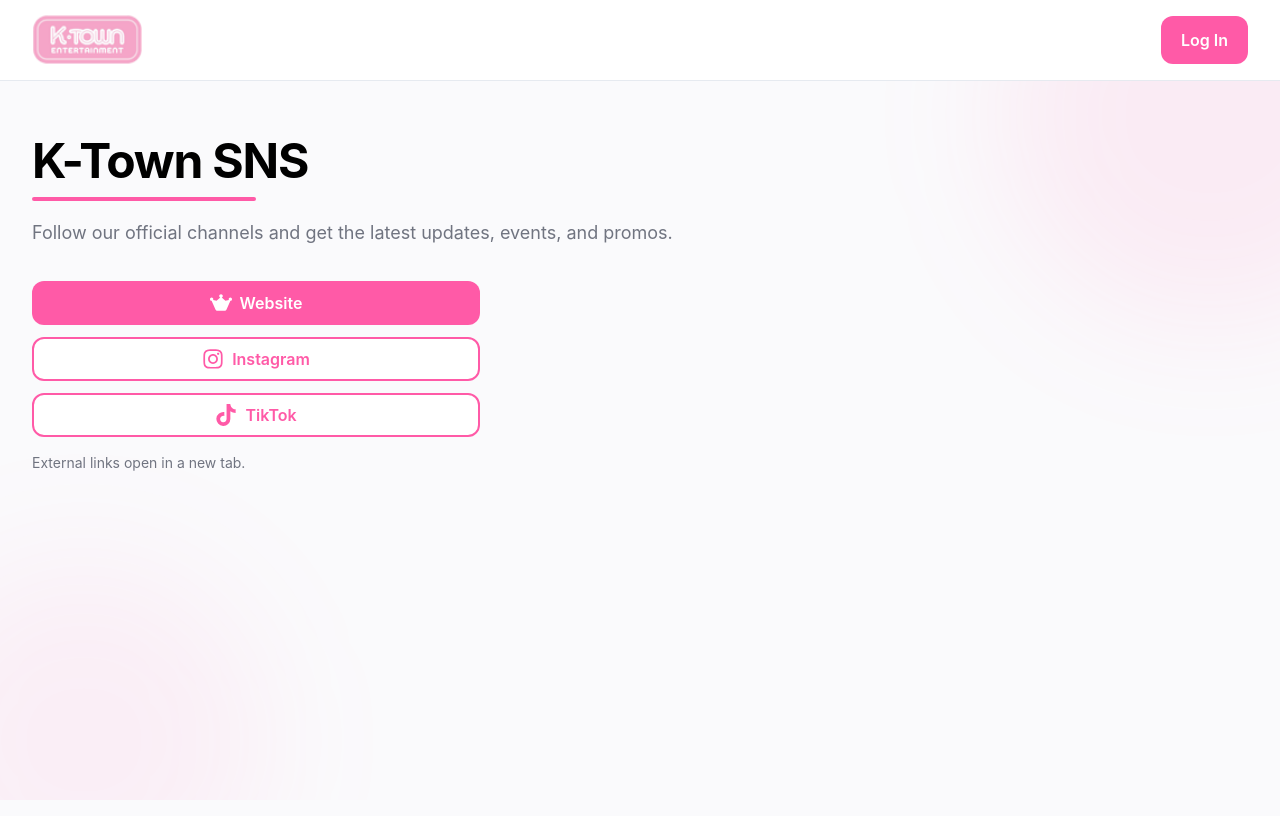
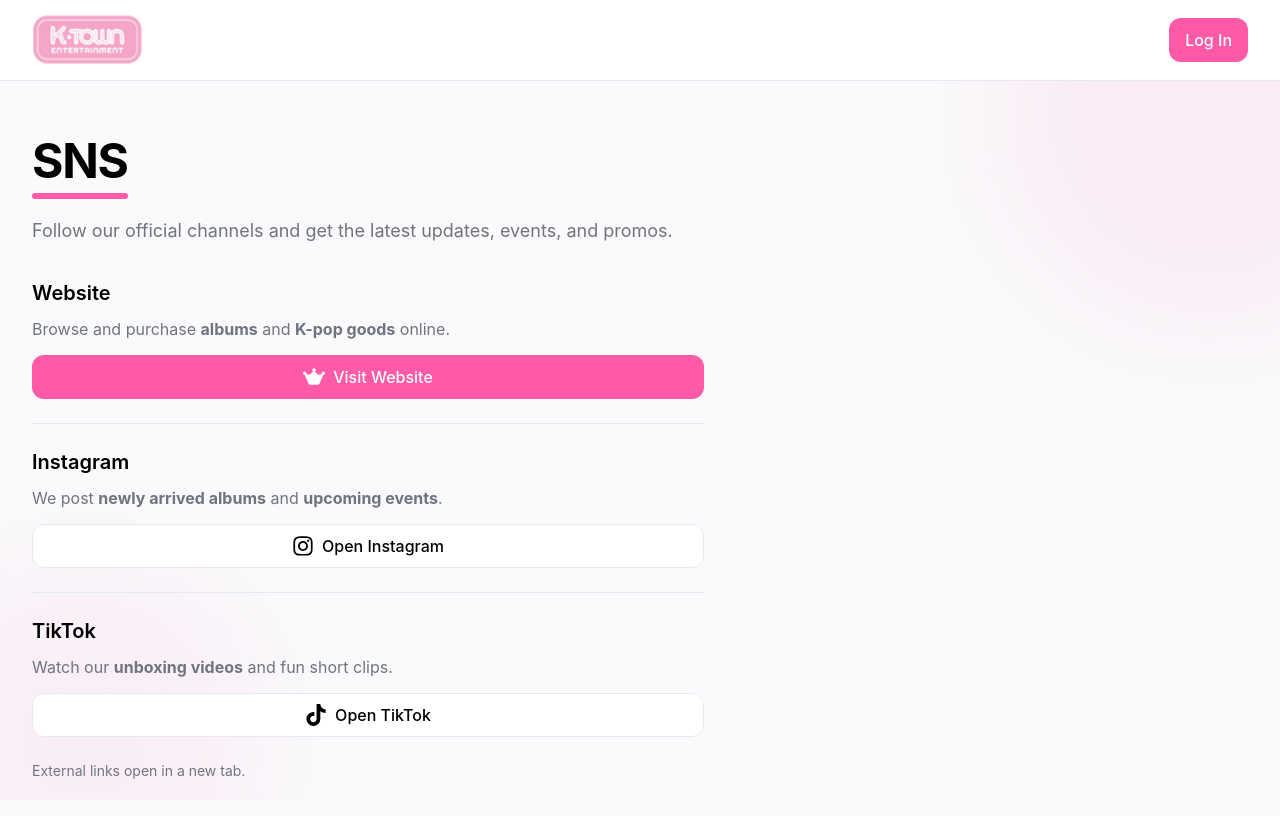
Before and after one commit to yoonsh-ca/Loyalty, a React (Create React App) app in the folder frontend/: page /sns in a window 1280 px wide. Shown: the top 816 px of the page. Built offline with nearby package versions, Linux system fonts and the light colour scheme.

Commit message:
refactor(ui): unify buttons and polish layout

```diff
--- a/frontend/src/components/Navbar.jsx
+++ b/frontend/src/components/Navbar.jsx
@@ -1,6 +1,7 @@
 import React, { useContext, useState } from 'react';
-import { Link, NavLink } from 'react-router-dom';
+import { Link, useLocation } from 'react-router-dom';
 import { AuthContext } from '../context/AuthContext';
+import Button from './ui/Button';
 import logo from '../assets/logo.png';
 
 const navItems = [
@@ -14,11 +15,16 @@
 export default function Navbar() {
   const { customer, logout } = useContext(AuthContext);
   const [open, setOpen] = useState(false);
+  const location = useLocation();
 
+  const isActive = (path) =>
+    location.pathname === path || location.pathname.startsWith(path + '/');
+
+  // 모바일용 기존 클래스 유지 (언더라인 효과)
   const linkBase =
-    'group relative px-4 py-2 rounded-lg transition-colors duration-200';
-  const linkIdle = 'text-black hover:text-brand hover:bg-gray-100';
-  const linkActive = 'text-brand after:opacity-100 after:scale-x-100';
+    'group relative px-4 py-2 rounded-lg transition-colors duration-200 focus-thin';
+  const linkIdle = 'text-black hover:text-brand hover:bg-gray-200';
+  const linkActiveMobile = 'text-brand after:opacity-100 after:scale-x-100';
   const linkUnderline =
     "after:content-[''] after:absolute after:left-2 after:right-2 after:-bottom-1 " +
     'after:h-0.5 after:bg-brand after:rounded-full after:transition-transform after:duration-200 ' +
@@ -29,12 +35,12 @@
       <nav
         className='
           container h-16 md:h-20 grid items-center
-          grid-cols-[auto_1fr_auto]          /* 모바일: 로고 | 빈공간 | 햄버거 */
-          md:grid-cols-[auto_max-content_1fr] /* 데스크탑: 로고 | 메뉴(폭만큼) | 남는폭 */
+          grid-cols-[auto_1fr_auto]
+          md:grid-cols-[auto_max-content_1fr]
           md:gap-x-4
         '
       >
-        {/* 로고: 항상 왼쪽 */}
+        {/* 로고 */}
         <div className='justify-self-start'>
           <Link to={customer ? '/home' : '/'}>
             <img
@@ -45,48 +51,42 @@
           </Link>
         </div>
 
-        {/* 메뉴: 데스크탑에서 로고 옆에 살짝 붙여 배치 */}
-        <div className='hidden md:flex items-center justify-start md:pl-6 divide-x divide-border rounded-xl'>
+        {/* 데스크탑 메뉴: Button 컴포넌트 사용 */}
+        <div className='hidden md:flex items-center justify-start md:pl-6 gap-1'>
           {customer &&
-            navItems.map((i) => (
-              <NavLink
+            navItems.map((i) => {
+              const active = isActive(i.to);
+              return (
+                <Button
                   key={i.to}
+                  as='link'
                   to={i.to}
-                className={({ isActive }) =>
-                  [
-                    linkBase,
-                    linkUnderline,
-                    isActive ? linkActive : linkIdle,
-                  ].join(' ')
-                }
+                  size='md'
+                  variant={active ? 'primary' : 'ghost'}
+                  className={active ? 'shadow-sm' : 'hover:text-brand'}
                 >
                   {i.label}
-              </NavLink>
-            ))}
+                </Button>
+              );
+            })}
         </div>
 
-        {/* 오른쪽: 모바일=햄버거 / 데스크탑=로그아웃 */}
+        {/* 우측 영역: 모바일 햄버거 / 데스크탑 로그아웃 */}
         <div className='justify-self-end flex items-center gap-3 md:gap-4'>
           {customer ? (
             <>
-              {/* 모바일 햄버거: 테두리 제거, 호버만 회색 */}
+              {/* 모바일 햄버거 (유지) */}
               <button
                 className='
-                  md:hidden inline-grid place-items-center h-10 w-10 rounded-xl
-                  transition-colors duration-200 hover:bg-gray-100
+                  md:hidden inline-grid place-items-center h-12 w-12 rounded-xl
+                  transition-colors duration-200 hover:bg-gray-200
                   focus-thin
                 '
                 aria-label='Toggle menu'
                 aria-expanded={open}
                 onClick={() => setOpen((v) => !v)}
               >
-                <svg
-                  width='22'
-                  height='22'
-                  viewBox='0 0 24 24'
-                  fill='none'
-                  aria-hidden='true'
-                >
+                <svg width='22' height='22' viewBox='0 0 24 24' fill='none'>
                   <path
                     d='M4 7h16M4 12h16M4 17h16'
                     stroke='currentColor'
@@ -96,39 +96,25 @@
                 </svg>
               </button>
 
-              {/* 데스크탑 로그아웃 */}
-              <button
+              {/* 데스크탑 로그아웃도 Button으로 통일 */}
+              <Button
                 onClick={logout}
-                className='
-                  hidden md:inline-grid place-items-center
-                  h-10 md:h-11 lg:h-12 px-4 md:px-5 rounded-xl
-                  border-2 border-brand text-brand font-semibold
-                  transition-colors duration-200
-                  hover:bg-brand hover:text-white
-                  focus:outline-none focus:ring-4 focus:ring-brand/20
-                '
+                variant='outline'
+                size='md'
+                className='hidden md:inline-flex'
               >
                 Log Out
-              </button>
+              </Button>
             </>
           ) : (
-            <Link
-              to='/'
-              className='
-                inline-grid place-items-center
-                h-10 md:h-11 lg:h-12 px-4 md:px-5 rounded-xl
-                bg-brand text-white font-semibold
-                transition-colors duration-200 hover:opacity-90
-                focus:outline-none focus:ring-4 focus:ring-brand/20
-              '
-            >
+            <Button as='link' to='/' variant='primary' size='md'>
               Log In
-            </Link>
+            </Button>
           )}
         </div>
       </nav>
 
-      {/* 모바일 드롭다운: 로그아웃 최상단 + 부드러운 전환 */}
+      {/* 모바일 드롭다운: 기존 스타일 유지(언더라인 효과) */}
       <div
         className={[
           'md:hidden overflow-hidden border-t border-border',
@@ -146,39 +132,37 @@
             ].join(' ')}
             style={{ willChange: 'transform' }}
           >
-            <button
+            <Button
               onClick={() => {
                 setOpen(false);
                 logout();
               }}
-              className='
-                inline-grid place-items-center h-10 px-4 rounded-xl
-                border-2 border-brand text-brand font-semibold
-                transition-colors duration-200
-                hover:bg-brand hover:text-white
-                focus:outline-none focus:ring-4 focus:ring-brand/20
-              '
+              variant='outline'
+              size='md'
+              fullWidth
             >
               Log Out
-            </button>
+            </Button>
 
-            {navItems.map((i) => (
-              <NavLink
+            {/* 모바일 메뉴는 기존 언더라인 유지 */}
+            {navItems.map((i) => {
+              const active = isActive(i.to);
+              return (
+                <Link
                   key={i.to}
                   to={i.to}
                   onClick={() => setOpen(false)}
-                className={({ isActive }) =>
-                  [
+                  className={[
                     'block',
                     linkBase,
                     linkUnderline,
-                    isActive ? linkActive : linkIdle,
-                  ].join(' ')
-                }
+                    active ? linkActiveMobile : linkIdle,
+                  ].join(' ')}
                 >
                   {i.label}
-              </NavLink>
-            ))}
+                </Link>
+              );
+            })}
           </div>
         )}
       </div>
--- /dev/null
+++ b/frontend/src/components/ui/Button.jsx
@@ -0,0 +1,89 @@
+import React from 'react';
+import { Link } from 'react-router-dom';
+
+// 간단한 class 병합
+const cn = (...xs) => xs.filter(Boolean).join(' ');
+
+const base =
+  'inline-flex items-center justify-center select-none rounded-xl font-medium transition-colors focus-thin disabled:opacity-60 disabled:cursor-not-allowed';
+const sizes = {
+  sm: 'h-9 px-3 text-sm',
+  md: 'h-11 px-4',
+  lg: 'h-12 px-5 text-base',
+};
+const variants = {
+  primary: 'bg-brand text-white hover:opacity-90',
+  outline: 'border border-border bg-white text-black hover:bg-gray-100',
+  ghost: 'bg-transparent text-black hover:bg-gray-200',
+  danger: 'bg-danger text-white hover:opacity-90',
+};
+
+export default function Button({
+  as = 'button', // 'button' | 'a' | 'link'
+  to,
+  href,
+  target,
+  rel,
+  type = 'button',
+  variant = 'outline',
+  size = 'md',
+  fullWidth = false,
+  startIcon,
+  endIcon,
+  loading = false,
+  loadingText, // ex) "Refreshing..."
+  spinOnLoading = true, // startIcon을 로딩 중 회전시킬지
+  className,
+  children,
+  ...rest
+}) {
+  const cls = cn(
+    base,
+    sizes[size],
+    variants[variant],
+    fullWidth && 'w-full',
+    className
+  );
+  const label = loading && loadingText ? loadingText : children;
+
+  const iconStart = startIcon ? (
+    <span className={cn('mr-2', loading && spinOnLoading && 'animate-spin')}>
+      {startIcon}
+    </span>
+  ) : null;
+
+  const iconEnd = endIcon ? <span className='ml-2'>{endIcon}</span> : null;
+
+  const content = (
+    <>
+      {iconStart}
+      <span className='whitespace-nowrap'>{label}</span>
+      {iconEnd}
+    </>
+  );
+
+  if (as === 'a' || href) {
+    return (
+      <a href={href} target={target} rel={rel} className={cls} {...rest}>
+        {content}
+      </a>
+    );
+  }
+  if (as === 'link' || to) {
+    return (
+      <Link to={to} className={cls} {...rest}>
+        {content}
+      </Link>
+    );
+  }
+  return (
+    <button
+      type={type}
+      className={cls}
+      disabled={loading || rest.disabled}
+      {...rest}
+    >
+      {content}
+    </button>
+  );
+}
--- a/frontend/src/pages/Sns.jsx
+++ b/frontend/src/pages/Sns.jsx
@@ -1,4 +1,5 @@
 import Navbar from '../components/Navbar';
+import Button from '../components/ui/Button';
 import { FaInstagram, FaTiktok, FaWebAwesome } from 'react-icons/fa6';
 
 export default function Sns() {
@@ -6,17 +7,15 @@
     <div>
       <Navbar />
 
-      {/* 배경 워시 레이어 (본문 뒤, 헤더 아래) */}
+      {/* 배경 워시 */}
       <div
         className='pointer-events-none fixed inset-0 z-0 overflow-hidden'
         aria-hidden
       >
-        {/* 우상단 워시 */}
         <div
           className='absolute -top-24 right-[-140px] h-[420px] w-[420px] rounded-full blur-3xl'
           style={{ backgroundColor: 'rgba(var(--brand-pink-rgb), 0.09)' }}
         />
-        {/* 좌하단 워시 */}
         <div
           className='absolute bottom-[-120px] -left-24 h-[360px] w-[360px] rounded-full blur-3xl'
           style={{ backgroundColor: 'rgba(var(--brand-pink-rgb), 0.07)' }}
@@ -26,87 +25,91 @@
       <main className='relative z-10 container py-10 md:py-14'>
         {/* 헤더 */}
         <header>
+          <div className='inline-block max-w-[40ch]'>
             <h1 className='text-3xl md:text-5xl font-bold tracking-tight'>
-            K-Town SNS
+              SNS
             </h1>
-          <div className='mt-3 h-1 w-40 md:w-56 bg-brand rounded-full' />
+            <div className='mt-2 h-1 md:h-[6px] bg-brand rounded-full' />
+          </div>
           <p className='muted mt-4 max-w-2xl text-base md:text-lg leading-7 md:leading-8'>
             Follow our official channels and get the latest updates, events, and
             promos.
           </p>
         </header>
 
-        {/* 링크 리스트 (세로 스택, 버튼 내부는 text-align 으로 중앙 정렬) */}
-        <section className='mt-8'>
-          <div className='grid gap-3 max-w-md'>
+        {/* 채널별 설명 → 버튼 */}
+        <section className='mt-8 max-w-2xl grid gap-6'>
           {/* Website */}
-            <a
+          <article>
+            <h2 className='text-xl font-semibold'>Website</h2>
+            <p className='muted mt-2 leading-7'>
+              Browse and purchase <strong>albums</strong> and{' '}
+              <strong>K-pop goods</strong> online.
+            </p>
+            <div className='mt-3'>
+              <Button
+                as='a'
                 href='https://www.kplaytown.ca'
                 target='_blank'
-              rel='noreferrer'
-              aria-label='Open K-Town website'
-              className='
-                btn-primary w-full rounded-xl
-                flex h-11 text-center justify-center  /* 고정 높이 + 라인하이트로 수직/가로 중앙 */
-                hover:opacity-90 transition-opacity select-none
-                whitespace-nowrap
-              '
+                rel='noreferrer noopener'
+                variant='primary'
+                fullWidth
+                startIcon={<FaWebAwesome size={22} aria-hidden='true' />}
               >
-              <FaWebAwesome
-                size={22}
-                aria-hidden='true'
-                className='inline align-middle mr-2'
-              />
-              <span className='inline align-middle'>Website</span>
-            </a>
+                Visit Website
+              </Button>
+            </div>
+          </article>
+
+          <div className='h-px bg-border' />
 
           {/* Instagram */}
-            <a
+          <article>
+            <h2 className='text-xl font-semibold'>Instagram</h2>
+            <p className='muted mt-2 leading-7'>
+              We post <strong>newly arrived albums</strong> and{' '}
+              <strong>upcoming events</strong>.
+            </p>
+            <div className='mt-3'>
+              <Button
+                as='a'
                 href='https://www.instagram.com/ktown_edmonton'
                 target='_blank'
-              rel='noreferrer'
-              aria-label='Open Instagram'
-              className='
-                btn-outline w-full rounded-xl
-                flex h-11 text-center justify-center
-                hover:bg-gray-100 transition-colors select-none
-                whitespace-nowrap
-              '
+                rel='noreferrer noopener'
+                variant='outline'
+                fullWidth
+                startIcon={<FaInstagram size={22} aria-hidden='true' />}
               >
-              <FaInstagram
-                size={22}
-                aria-hidden='true'
-                className='inline align-middle mr-2'
-              />
-              <span className='inline align-middle'>Instagram</span>
-            </a>
+                Open Instagram
+              </Button>
+            </div>
+          </article>
+
+          <div className='h-px bg-border' />
 
           {/* TikTok */}
-            <a
+          <article>
+            <h2 className='text-xl font-semibold'>TikTok</h2>
+            <p className='muted mt-2 leading-7'>
+              Watch our <strong>unboxing videos</strong> and fun short clips.
+            </p>
+            <div className='mt-3'>
+              <Button
+                as='a'
                 href='https://www.tiktok.com/@ktownsgm'
                 target='_blank'
-              rel='noreferrer'
-              aria-label='Open TikTok'
-              className='
-                btn-outline w-full rounded-xl
-                flex h-11 text-center justify-center
-                hover:bg-gray-100 transition-colors select-none
-                whitespace-nowrap
-              '
+                rel='noreferrer noopener'
+                variant='outline'
+                fullWidth
+                startIcon={<FaTiktok size={22} aria-hidden='true' />}
               >
-              <FaTiktok
-                size={22}
-                aria-hidden='true'
-                className='inline align-middle mr-2'
-              />
-              <span className='inline align-middle'>TikTok</span>
-            </a>
+                Open TikTok
+              </Button>
             </div>
+          </article>
 
-          {/* 안내문구 */}
-          <p className='muted text-sm mt-4'>
-            External links open in a new tab.
-          </p>
+          {/* 안내 */}
+          <p className='muted text-sm'>External links open in a new tab.</p>
         </section>
       </main>
     </div>
```
Also changed, not shown: frontend/src/components/EventCard.jsx (+6 -6 lines), frontend/src/pages/About.jsx (+13 -21 lines), frontend/src/pages/Benefit.jsx (+16 -17 lines), frontend/src/pages/Event.jsx (+35 -38 lines), frontend/src/pages/Faq.jsx (+20 -25 lines). Lines whose indentation alone changed are shown as unchanged.
